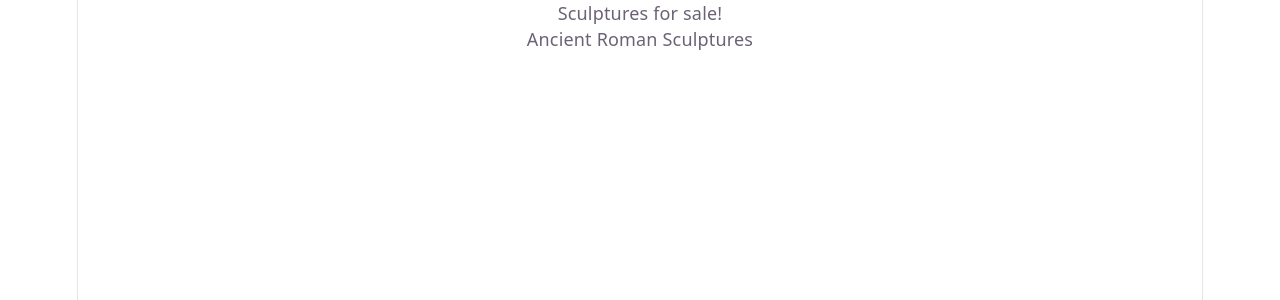
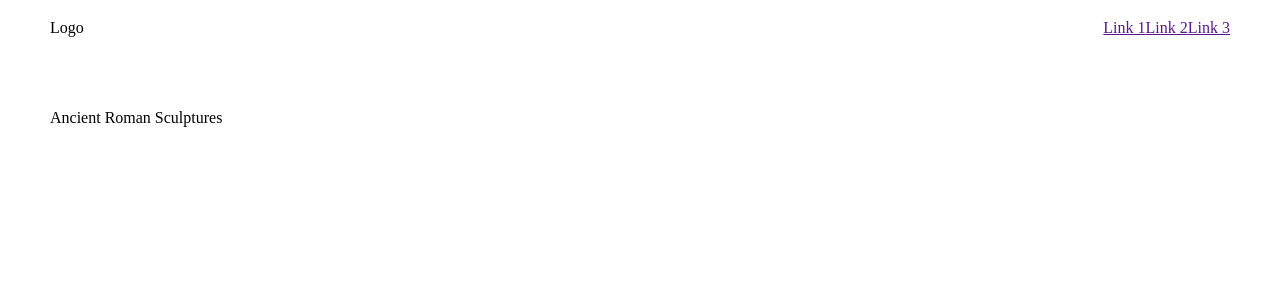
Before and after one commit to hmoh24/reactShoppingCart, a React (Vite) app: page / in a window 1280 px wide. Shown: the top 300 px of the page. Built offline with nearby package versions, Linux system fonts and the light colour scheme.

Commit message:
add css reset, components sub folders, navbar component, bare layout home and navbar

```diff
--- a/src/App.css
+++ b/src/App.css
@@ -0,0 +1,9 @@
+html, body, #root {
+  height: 100%;
+  width: 100%;
+}
+
+#root{
+  display: flex;
+  flex-direction: column;
+}
--- a/src/App.jsx
+++ b/src/App.jsx
@@ -1,11 +1,12 @@
 import { useState } from "react";
 import "./App.css";
-import Home from "./Home";
+import Home from "./components/home/Home";
+import Navbar from "./components/navbar/Navbar";
 
 function App() {
   return (
     <>
-      <p>Sculptures for sale!</p>
+      <Navbar />
       <Home />
     </>
   );
--- a/src/Home.jsx
+++ b/src/components/home/Home.jsx
@@ -1,8 +1,10 @@
+import styles from "./Home.module.css";
+
 function Home() {
   return (
-    <>
+    <main id={styles.home}>
       <p>Ancient Roman Sculptures</p>
-    </>
+    </main>
   );
 }
 
--- /dev/null
+++ b/src/components/home/Home.module.css
@@ -0,0 +1,4 @@
+#home{
+  flex: 1;
+  padding: 20px 50px;
+}
--- /dev/null
+++ b/src/components/navbar/Navbar.jsx
@@ -0,0 +1,22 @@
+import styles from "./Navbar.module.css";
+
+function Navbar() {
+  return (
+    <nav role="navigation">
+      <p>Logo</p>
+      <ul class={styles.navLinks}>
+        <li>
+          <a href="">Link 1</a>
+        </li>
+        <li>
+          <a href="">Link 2</a>
+        </li>
+        <li>
+          <a href="">Link 3</a>
+        </li>
+      </ul>
+    </nav>
+  );
+}
+
+export default Navbar;
--- /dev/null
+++ b/src/components/navbar/Navbar.module.css
@@ -0,0 +1,10 @@
+nav {
+  display: flex;
+  padding: 20px 50px;
+  height: 50px;
+  justify-content: space-between;
+}
+
+.navLinks {
+  display: flex;
+}
--- a/src/index.css
+++ b/src/index.css
@@ -1,111 +1,130 @@
-:root {
-  --text: #6b6375;
-  --text-h: #08060d;
-  --bg: #fff;
-  --border: #e5e4e7;
-  --code-bg: #f4f3ec;
-  --accent: #aa3bff;
-  --accent-bg: rgba(170, 59, 255, 0.1);
-  --accent-border: rgba(170, 59, 255, 0.5);
-  --social-bg: rgba(244, 243, 236, 0.5);
-  --shadow:
-    rgba(0, 0, 0, 0.1) 0 10px 15px -3px, rgba(0, 0, 0, 0.05) 0 4px 6px -2px;
-
-  --sans: system-ui, 'Segoe UI', Roboto, sans-serif;
-  --heading: system-ui, 'Segoe UI', Roboto, sans-serif;
-  --mono: ui-monospace, Consolas, monospace;
-
-  font: 18px/145% var(--sans);
-  letter-spacing: 0.18px;
-  color-scheme: light dark;
-  color: var(--text);
-  background: var(--bg);
-  font-synthesis: none;
-  text-rendering: optimizeLegibility;
-  -webkit-font-smoothing: antialiased;
-  -moz-osx-font-smoothing: grayscale;
-
-  @media (max-width: 1024px) {
-    font-size: 16px;
-  }
+html,
+body,
+div,
+span,
+applet,
+object,
+iframe,
+h1,
+h2,
+h3,
+h4,
+h5,
+h6,
+p,
+blockquote,
+pre,
+a,
+abbr,
+acronym,
+address,
+big,
+cite,
+code,
+del,
+dfn,
+em,
+img,
+ins,
+kbd,
+q,
+s,
+samp,
+small,
+strike,
+strong,
+sub,
+sup,
+tt,
+var,
+b,
+u,
+i,
+center,
+dl,
+dt,
+dd,
+ol,
+ul,
+li,
+fieldset,
+form,
+label,
+legend,
+table,
+caption,
+tbody,
+tfoot,
+thead,
+tr,
+th,
+td,
+article,
+aside,
+canvas,
+details,
+embed,
+figure,
+figcaption,
+footer,
+header,
+hgroup,
+menu,
+nav,
+output,
+ruby,
+section,
+summary,
+time,
+mark,
+audio,
+video {
+  margin: 0;
+  padding: 0;
+  border: 0;
+  font-size: 100%;
+  font: inherit;
+  vertical-align: baseline;
 }
 
-@media (prefers-color-scheme: dark) {
-  :root {
-    --text: #9ca3af;
-    --text-h: #f3f4f6;
-    --bg: #16171d;
-    --border: #2e303a;
-    --code-bg: #1f2028;
-    --accent: #c084fc;
-    --accent-bg: rgba(192, 132, 252, 0.15);
-    --accent-border: rgba(192, 132, 252, 0.5);
-    --social-bg: rgba(47, 48, 58, 0.5);
-    --shadow:
-      rgba(0, 0, 0, 0.4) 0 10px 15px -3px, rgba(0, 0, 0, 0.25) 0 4px 6px -2px;
-  }
-
-  #social .button-icon {
-    filter: invert(1) brightness(2);
-  }
+/* HTML5 display-role reset for older browsers */
+article,
+aside,
+details,
+figcaption,
+figure,
+footer,
+header,
+hgroup,
+menu,
+nav,
+section {
+  display: block;
 }
 
 body {
-  margin: 0;
+  line-height: 1;
 }
 
-#root {
-  width: 1126px;
-  max-width: 100%;
-  margin: 0 auto;
-  text-align: center;
-  border-inline: 1px solid var(--border);
-  min-height: 100svh;
-  display: flex;
-  flex-direction: column;
-  box-sizing: border-box;
+ol,
+ul {
+  list-style: none;
 }
 
-h1,
-h2 {
-  font-family: var(--heading);
-  font-weight: 500;
-  color: var(--text-h);
+blockquote,
+q {
+  quotes: none;
 }
 
-h1 {
-  font-size: 56px;
-  letter-spacing: -1.68px;
-  margin: 32px 0;
-  @media (max-width: 1024px) {
-    font-size: 36px;
-    margin: 20px 0;
-  }
-}
-h2 {
-  font-size: 24px;
-  line-height: 118%;
-  letter-spacing: -0.24px;
-  margin: 0 0 8px;
-  @media (max-width: 1024px) {
-    font-size: 20px;
-  }
-}
-p {
-  margin: 0;
+blockquote:before,
+blockquote:after,
+q:before,
+q:after {
+  content: '';
+  content: none;
 }
 
-code,
-.counter {
-  font-family: var(--mono);
-  display: inline-flex;
-  border-radius: 4px;
-  color: var(--text-h);
+table {
+  border-collapse: collapse;
+  border-spacing: 0;
 }
-
-code {
-  font-size: 15px;
-  line-height: 135%;
-  padding: 4px 8px;
-  background: var(--code-bg);
-}
```
